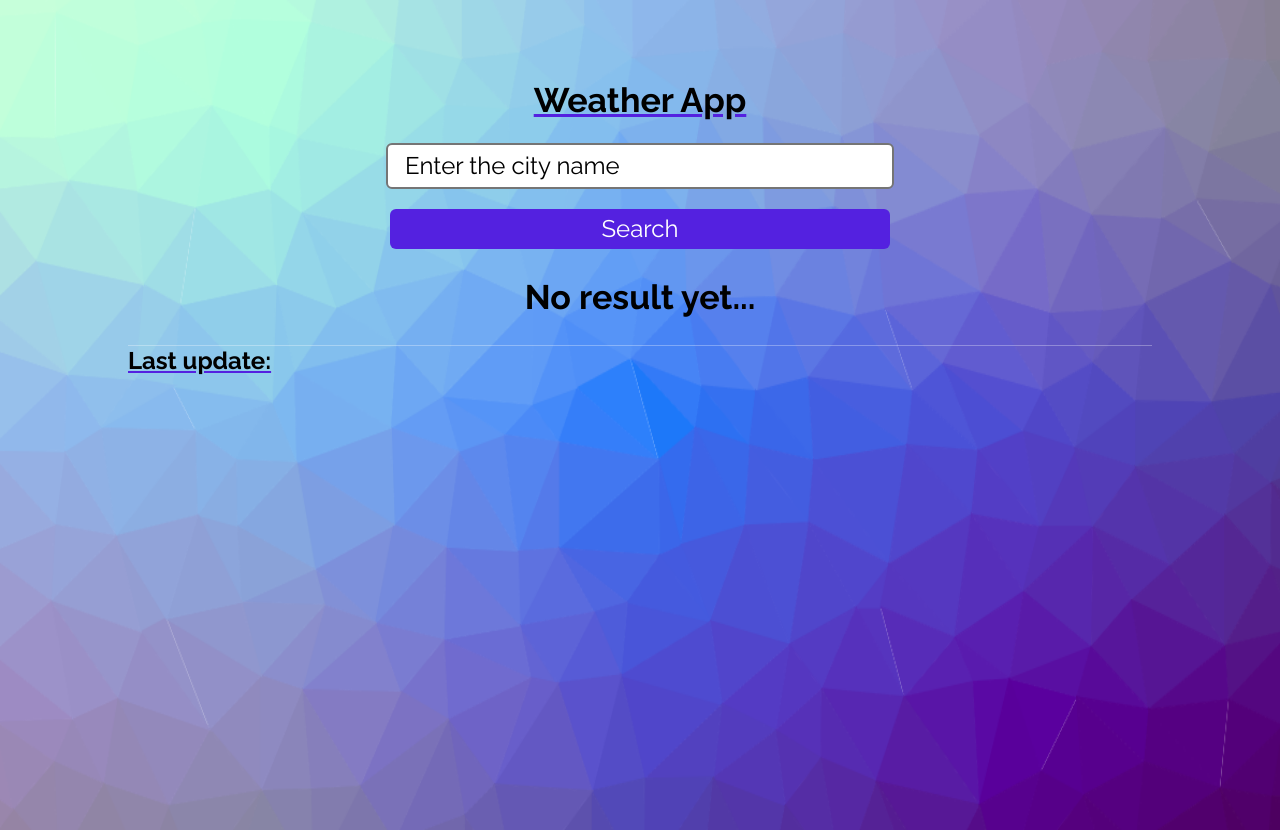
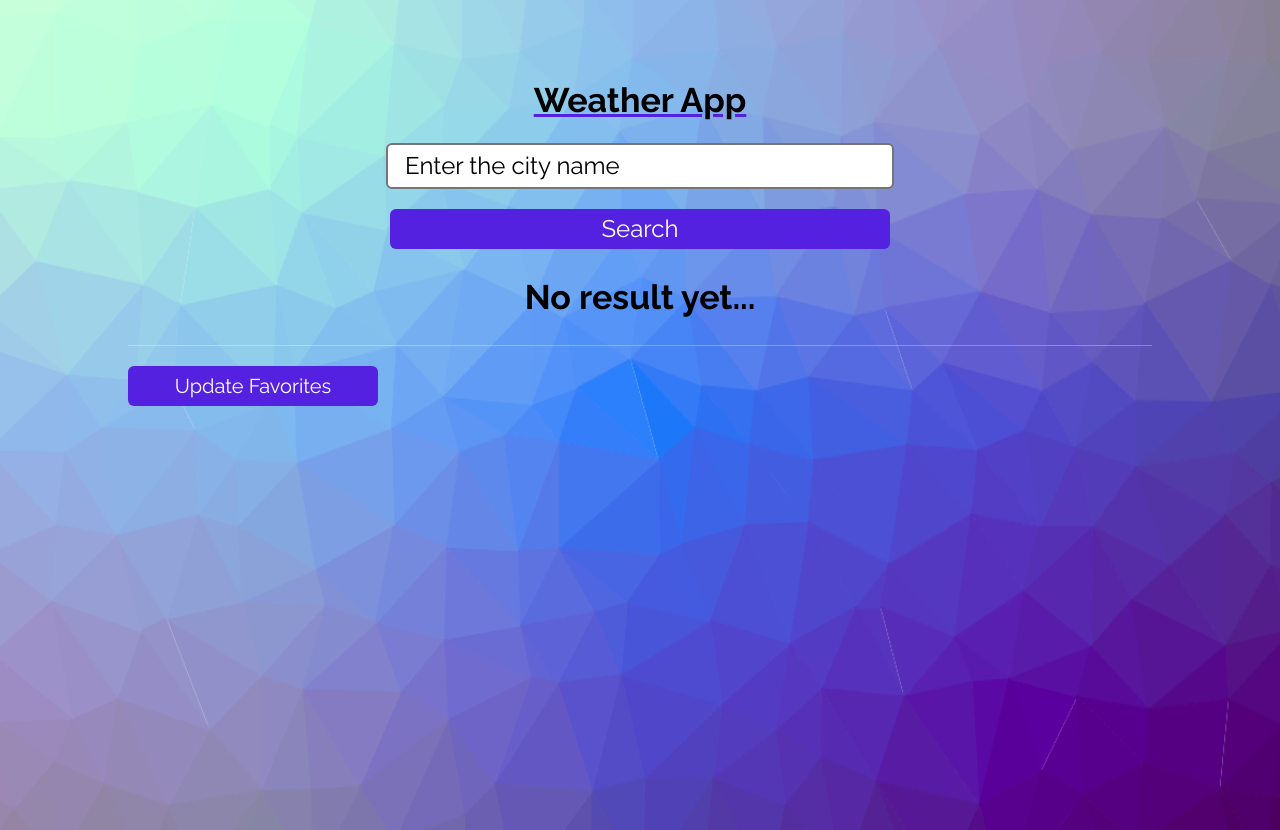
Before and after one commit to tebecheri10/weather-app, a React (Vite) app: page / in a window 1280 px wide. Built offline with nearby package versions, Linux system fonts and the light colour scheme.

Commit message:
handeRemove from favorites added

```diff
--- a/index.html
+++ b/index.html
@@ -7,6 +7,7 @@
     <link rel="preconnect" href="https://fonts.googleapis.com">
     <link rel="preconnect" href="https://fonts.gstatic.com" crossorigin>
     <link href="https://fonts.googleapis.com/css2?family=Lato:wght@400;700;900&family=Raleway:wght@400;700;900&display=swap" rel="stylesheet">
+    <meta http-equiv="Content-Security-Policy" content="upgrade-insecure-requests">
     <title>Weather app</title>
   </head>
   <body>
--- a/src/App.jsx
+++ b/src/App.jsx
@@ -14,21 +14,17 @@ function App() {
   const [updated, setUpdated] = useState([])
 
 useEffect(()=>{
-  if( Object.keys(favorite).length > 1 &&  Object.keys(updated).length === 0){
+  if( Object.keys(favorite).length > 1){
     setFavoriteList([...favoriteList, favorite])
+    console.log(favoriteList)
   }
-  else{
-    setUpdated(favorite)
-    console.log(updated)
-  }
-
 
 },[favorite])
 
   useEffect(()=>{
       const searchCity = async ()=>{
         try {
-          const url = `http://api.weatherapi.com/v1/current.json?key=374f5faf0715432694522415221206&q=${city}&aqi=no`
+          const url = `https://api.weatherapi.com/v1/current.json?key=374f5faf0715432694522415221206&q=${city}&aqi=no`
           const result = await fetch(url)
           const resultData = await result.json()
           setCityData([resultData])
--- a/src/components/Favorites.jsx
+++ b/src/components/Favorites.jsx
@@ -2,32 +2,31 @@ import React, { useState, useEffect } from 'react'
 import styled from '@emotion/styled'
 
 
-const Favorites = ({ favoriteList, setFavoriteList, updated,setUpdated }) => {
+const Favorites = ({ favoriteList, setFavoriteList, updated, setUpdated }) => {
 
-    const [lastUpdate, setLastUpdate ]= useState("")
+    const [lastUpdate, setLastUpdate] = useState("")
 
-    const updateFavorites = setInterval(() => {
-        if(Object.keys(favoriteList).length > 0){
+    const handleUpdateFavorites = () => {
+        if (Object.keys(favoriteList).length > 0) {
             const cityToUpdate = favoriteList.map(city => city.location.name)
             cityToUpdate.forEach(name => {
                 const searchCity = async () => {
                     const cityName = name.toLowerCase()
                     try {
-                        const url = `http://api.weatherapi.com/v1/current.json?key=374f5faf0715432694522415221206&q=${cityName}&aqi=no`
+                        const url = `https://api.weatherapi.com/v1/current.json?key=374f5faf0715432694522415221206&q=${cityName}&aqi=no`
                         const result = await fetch(url)
                         const resultData = await result.json()
                         const updatedList = await favoriteList.map(f => f.location.name === resultData.location.name ? resultData : f)
 
-                        await setUpdated(updatedList)
-                        if(updated.length > 0){
+                        if (updatedList) {
                             setFavoriteList(updatedList)
+                            console.log(favoriteList)
                         }
                     } catch (error) {
                         console.log("Update favorites error: ", error)
                     }
                 }
                 searchCity()
-                console.log("lastupdate: ",updated)
                 const event = new Date();
                 const options = { weekday: 'long', year: 'numeric', month: 'long', day: 'numeric' };
                 setLastUpdate(event.toLocaleDateString(undefined, options));
@@ -35,8 +34,13 @@ const Favorites = ({ favoriteList, setFavoriteList, updated,setUpdated }) => {
             })
         }
 
-    }, 15 * 60 * 1000)
-    //3600000
+    }
+
+    const handleDelete = (name)=>{
+         const listAfterDeleted = favoriteList.filter(item=>item.location.name !== name)
+         setFavoriteList(listAfterDeleted)
+    }
+
 
     const FavoritesContainer = styled.div`
     width: 100%;
@@ -130,17 +134,38 @@ const Favorites = ({ favoriteList, setFavoriteList, updated,setUpdated }) => {
    cursor: pointer;
  }
    `
+    const UpdateButton = styled.input`
+   width: 100%;
+   height: 40px;
+   max-width: 200px;
+   min-width: 250px;
+   margin-top: 20px;
+   background-color: #5421e0;
+   border: none;
+   border-radius: 6px;
+   font-size: 20px;
+   font-weight: 400;
+   color: #fff;
+   &:hover{
+     background-color: #460ce5;
+     cursor: pointer;
+   }
+
+`
     console.log(lastUpdate.toString())
     return (
         <FavoritesContainer>
-            <CityName>Last update: {lastUpdate} </CityName>
-            {updated.length > 0 ? (
+            <UpdateButton
+                type="submit"
+                value="Update Favorites"
+                onClick={handleUpdateFavorites}
+            />
             <ResultContainer>
-                    {updated.map(data => {
+                {favoriteList.map(data => {
                     return (
                         <>
                             <Result key={data.location.tz_id}>
-                                <DeleteButton>X</DeleteButton>
+                                <DeleteButton onClick={()=>handleDelete(data.location.name)}>X</DeleteButton>
                                 <CityName>{data.location.name}</CityName>
                                 <IconRow>
                                     <DataContent>
@@ -166,41 +191,6 @@ const Favorites = ({ favoriteList, setFavoriteList, updated,setUpdated }) => {
                     )
                 })}
             </ResultContainer>
-            ) : (
-                <ResultContainer>
-                    {favoriteList.map(data => {
-                        return (
-                            <>
-
-                                <Result key={data.location.tz_id}>
-                                <DeleteButton>X</DeleteButton>
-                                    <CityName>{data.location.name}</CityName>
-                                    <IconRow>
-                                        <DataContent>
-                                            <img src={data.current.condition.icon} alt="" />
-                                        </DataContent>
-                                        <DataContent>
-                                            <Data>{data.current.condition.text}</Data>
-                                        </DataContent>
-                                    </IconRow>
-                                    <DataRow>
-                                        <DataContent>
-                                            <Data>Temperature</Data>
-                                            <Data>{data.current.temp_c}°</Data>
-                                        </DataContent>
-
-                                        <DataContent>
-                                            <Data>Feels Like</Data>
-                                            <Data>{data.current.feelslike_c}°</Data>
-                                        </DataContent>
-                                    </DataRow>
-                                </Result>
-                            </>
-                        )
-                    })}
-                </ResultContainer>
-            )}
-
         </FavoritesContainer>
     )
 }
```
Lines whose indentation alone changed are shown as unchanged.
